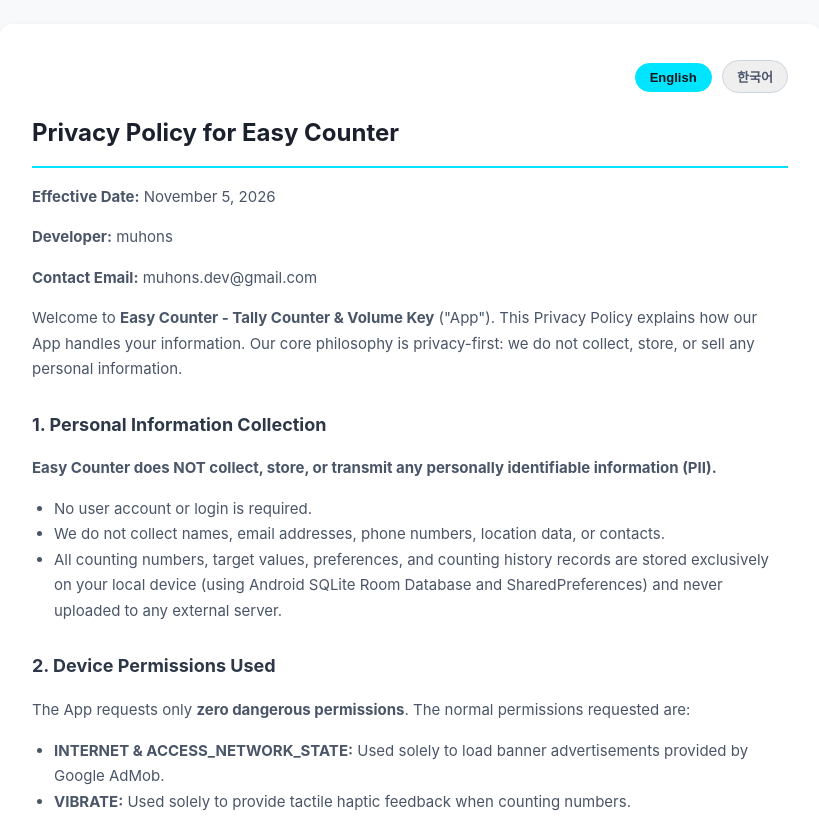
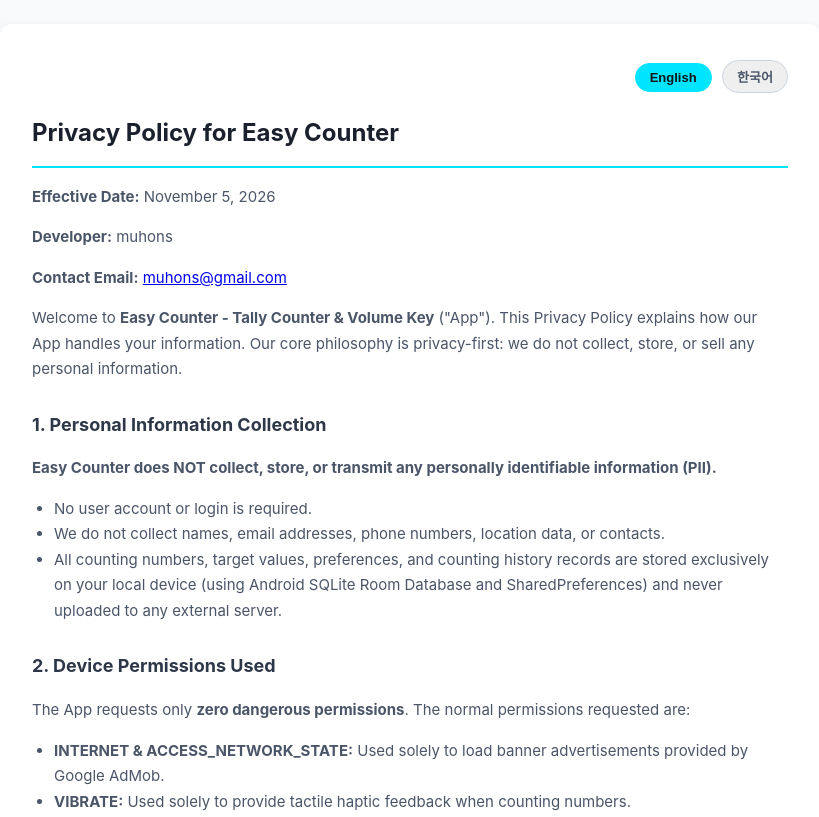
Before and after one commit to muhons/muhons.github.io, a plain HTML site: page privacy_policy_easycounter.html in a window 1280 px wide. Shown: the top 817 px of the page, without its empty margins (230-1049 px from the left). Drawn offline with Linux system fonts and the light colour scheme.

Commit message:
Add files via upload

```diff
--- a/privacy_policy_easycounter.html
+++ b/privacy_policy_easycounter.html
@@ -85,7 +85,7 @@
         <h1>Privacy Policy for Easy Counter</h1>
         <p><strong>Effective Date:</strong> November 5, 2026</p>
         <p><strong>Developer:</strong> muhons</p>
-        <p><strong>Contact Email:</strong> muhons.dev@gmail.com</p>
+        <p><strong>Contact Email:</strong> <a href="mailto:muhons@gmail.com">muhons@gmail.com</a></p>
 
         <p>Welcome to <strong>Easy Counter - Tally Counter &amp; Volume Key</strong> ("App"). This Privacy Policy explains how our App handles your information. Our core philosophy is privacy-first: we do not collect, store, or sell any personal information.</p>
 
@@ -118,7 +118,7 @@
         <p>We may update this Privacy Policy from time to time. Any changes will be posted on this page with an updated effective date.</p>
 
         <h2>7. Contact Us</h2>
-        <p>If you have any questions or feedback regarding this Privacy Policy, please contact us at: <strong>muhons.dev@gmail.com</strong></p>
+        <p>If you have any questions or feedback regarding this Privacy Policy, please contact us at: <a href="mailto:muhons@gmail.com">muhons@gmail.com</a></p>
     </div>
 
     <!-- KOREAN SECTION -->
@@ -126,7 +126,7 @@
         <h1>개인정보처리방침 - 쉬운 계수기</h1>
         <p><strong>시행일자:</strong> 2026년 11월 5일</p>
         <p><strong>개발자:</strong> muhons</p>
-        <p><strong>문의 이메일:</strong> muhons.dev@gmail.com</p>
+        <p><strong>문의 이메일:</strong> <a href="mailto:muhons@gmail.com">muhons@gmail.com</a></p>
 
         <p><strong>쉬운 계수기 - 큰글씨 숫자 세기 &amp; 볼륨 버튼 카운터</strong>(이하 "앱")를 이용해 주셔서 감사합니다. 본 개인정보처리방침은 앱에서 사용자의 정보가 어떻게 취급되는지 안내합니다. 본 앱은 '개인정보 보호 최우선' 원칙에 따라 사용자의 개인정보를 일절 수집하거나 외부로 전송하지 않습니다.</p>
 
@@ -160,7 +160,7 @@
 
         <h2>7. 문의처</h2>
         <p>개인정보 보호와 관련하여 궁금한 점이나 의견이 있으실 경우 아래 이메일로 언제든 문의해 주시기 바랍니다:<br>
-        <strong>muhons.dev@gmail.com</strong></p>
+        <a href="mailto:muhons@gmail.com"><strong>muhons@gmail.com</strong></a></p>
     </div>
 
     <div class="footer">
```
